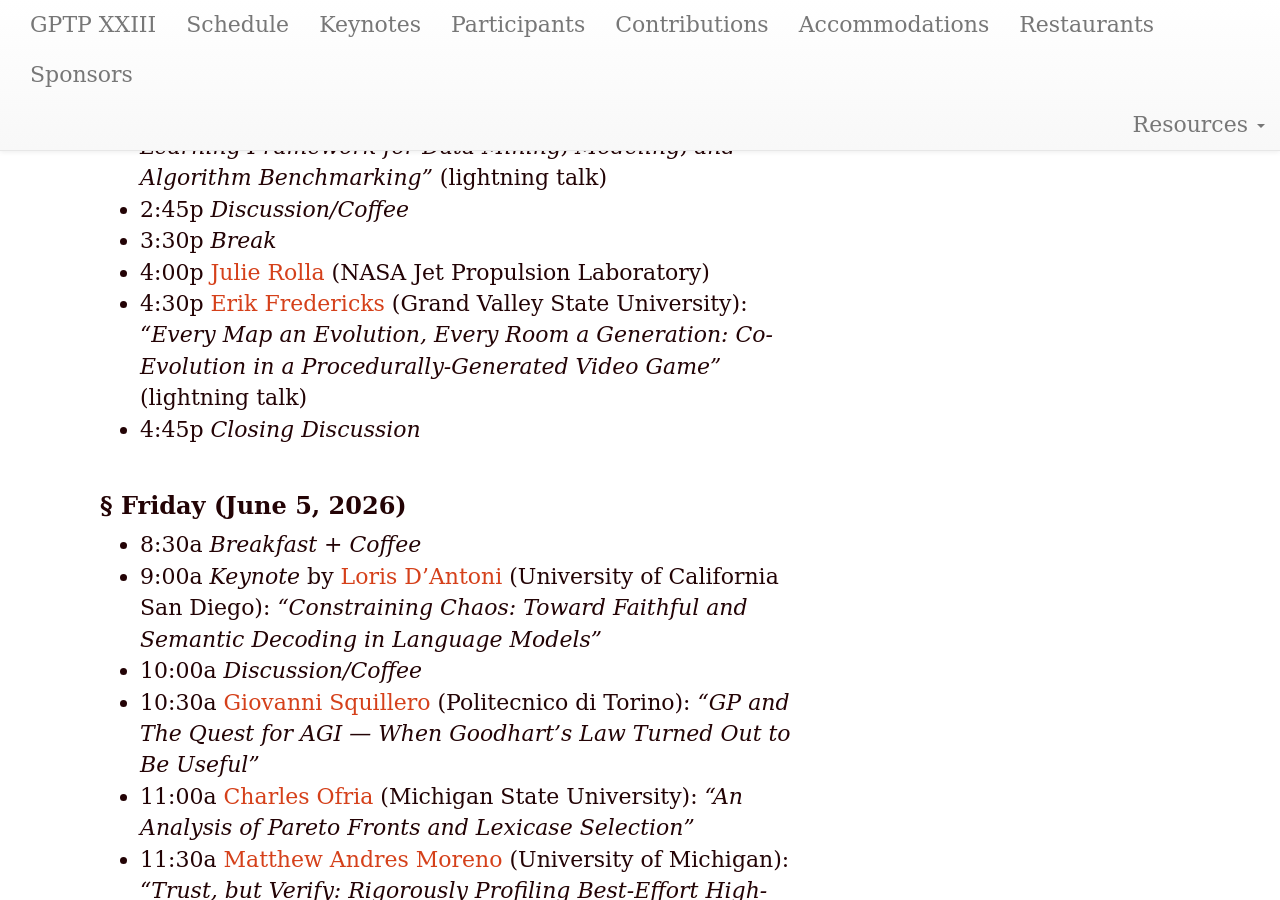
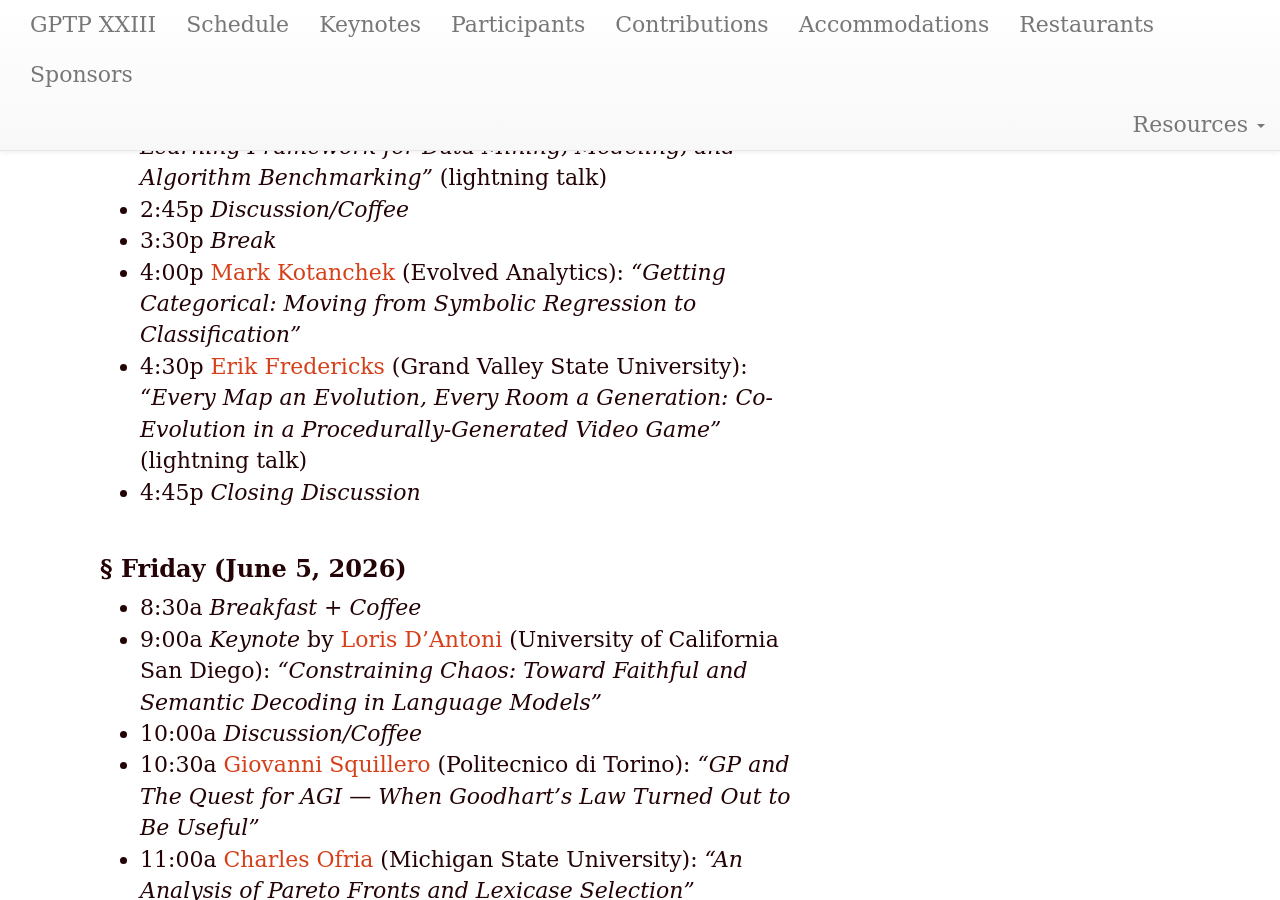
Before and after one commit to GPTP-workshop/gptp-workshop.github.io, a Jekyll site: the page built from schedule.md, in a window 1280 px wide and 900 px high, scrolled down 885 px. Built offline with Jekyll 4.4.1, drawn with Linux system fonts in a browser that asks for light colours; some of the changed text lies outside the part shown.

Commit message:
Julie fix

```diff
--- a/schedule.md
+++ b/schedule.md
@@ -20,7 +20,7 @@ year: 2026
 - 2:30p [Ryan Urbanowicz](https://www.med.upenn.edu/urbslab/) (University of Pennsylvania): _"STREAMLINE 3.0 – An Expanded Automated Machine Learning Framework for Data Mining, Modeling, and Algorithm Benchmarking"_ (lightning talk)
 - 2:45p _Discussion/Coffee_
 - 3:30p _Break_
-- 4:00p [Julie Rolla](https://scholar.google.com/citations?user=cv3tCVsAAAAJ&hl=en) (NASA Jet Propulsion Laboratory)
+- 4:00p [Mark Kotanchek](https://evolved-analytics.com/about-us/) (Evolved Analytics): _"Getting Categorical: Moving from Symbolic Regression to Classification"_
 - 4:30p [Erik Fredericks](https://efredericks.github.io/) (Grand Valley State University): _"Every Map an Evolution, Every Room a Generation: Co-Evolution in a Procedurally-Generated Video Game"_ (lightning talk)
 - 4:45p _Closing Discussion_
 
```
Also changed, not shown: other parts of schedule.md (+1 -1 lines).
